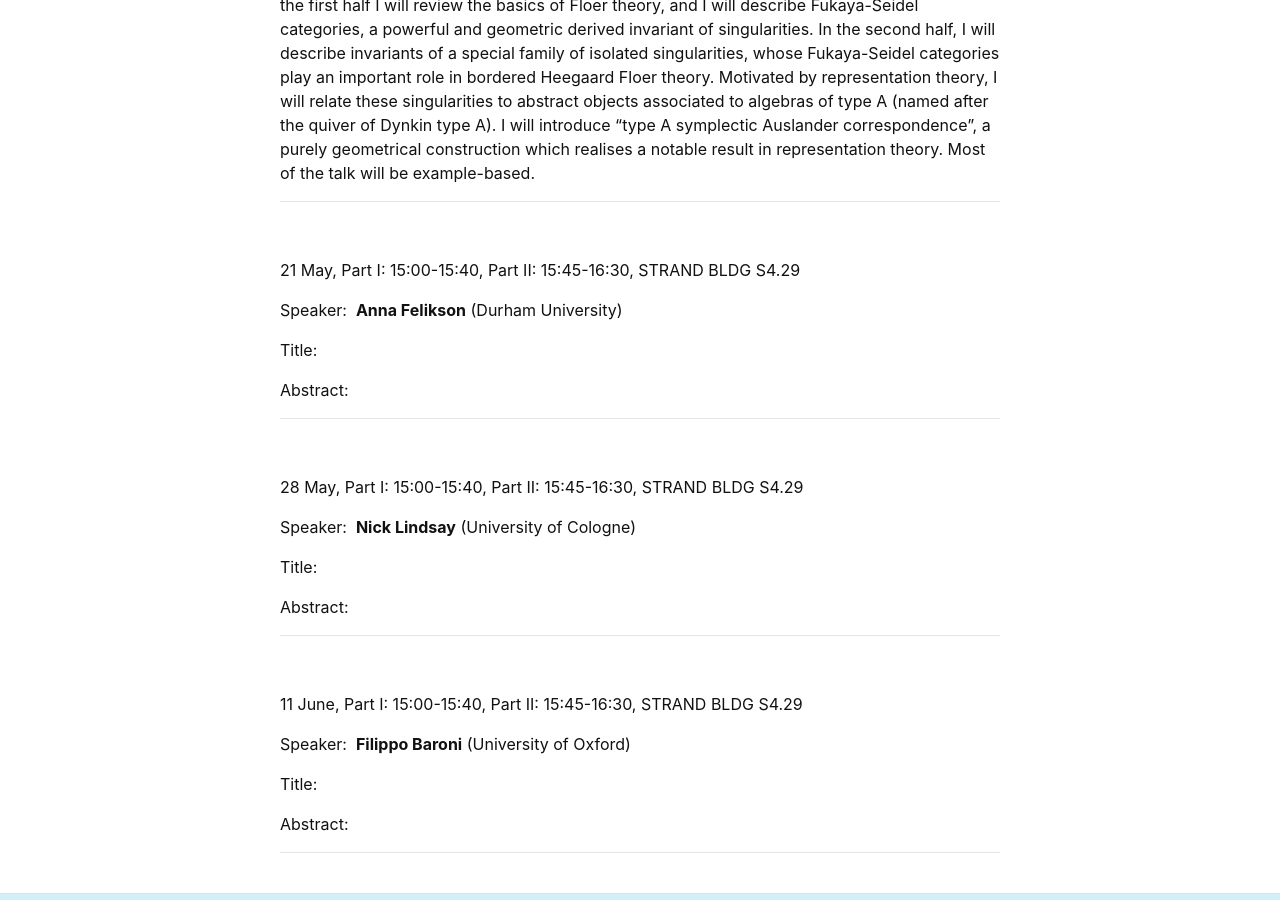
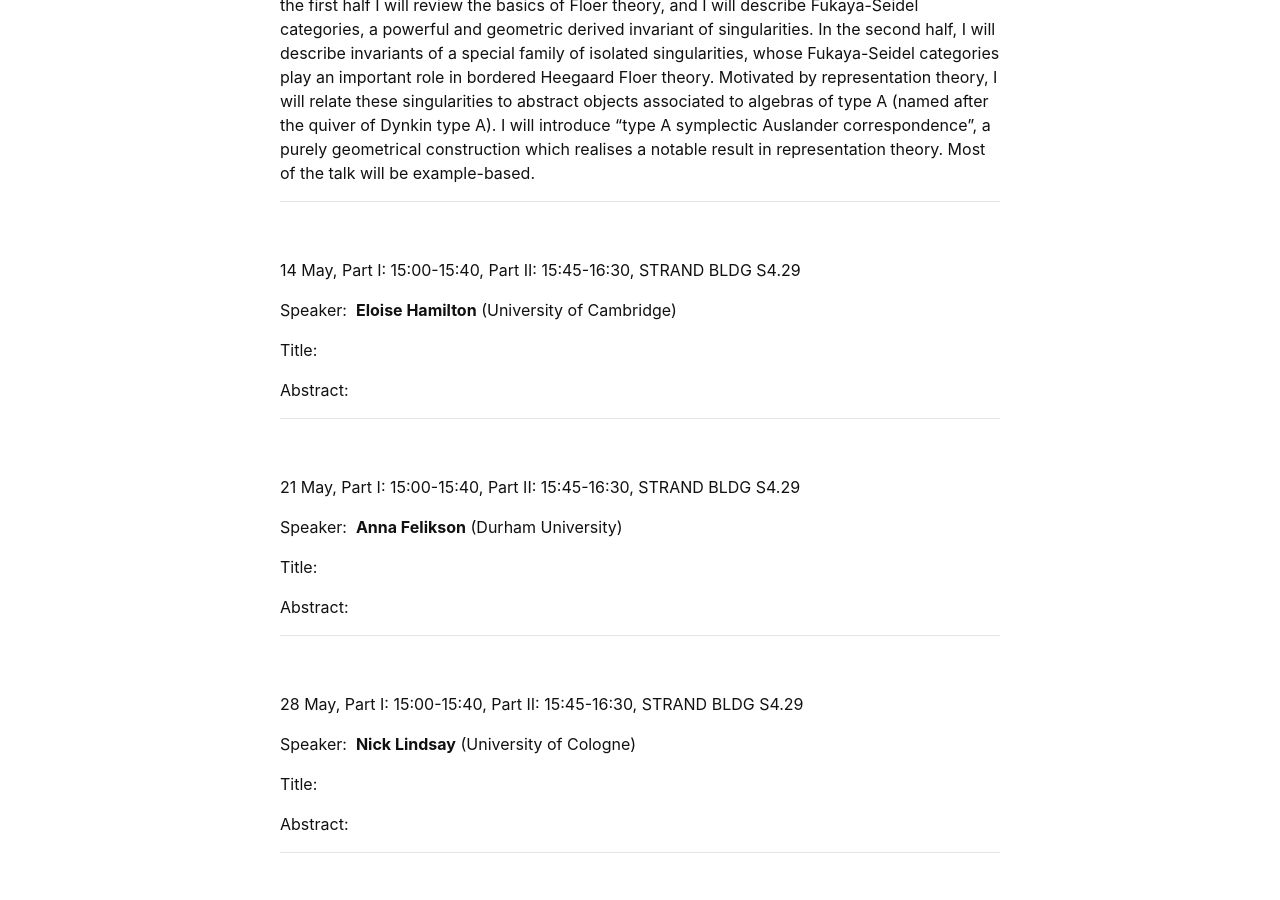
Before and after one commit to kcl-geometry-seminar/kcl-geometry-seminar.github.io, a Jekyll site: the page built from pages/index.md, in a window 1280 px wide and 900 px high, scrolled down 1274 px. Built offline with Jekyll 4.4.1, drawn with Linux system fonts in a browser that asks for light colours; a script that is not in the unit is left out.

Commit message:
Update index.md

```diff
--- a/pages/index.md
+++ b/pages/index.md
@@ -45,6 +45,19 @@ Title:&nbsp; Type A symplectic Auslander correspondence
 Abstract:&nbsp; In this talk, we will study invariants of complex isolated hypersurface singularities. In the first half I will review the basics of Floer theory, and I will describe Fukaya-Seidel categories, a powerful and geometric derived invariant of singularities. In the second half, I will describe invariants of a special family of isolated singularities, whose Fukaya-Seidel categories play an important role in bordered Heegaard Floer theory. Motivated by representation theory, I will relate these singularities to abstract objects associated to algebras of type A (named after the quiver of Dynkin type A). I will introduce “type A symplectic Auslander correspondence”, a purely geometrical construction which realises a notable result in representation theory. Most of the talk will be example-based.
 
 ---------------------------------------------------------
+
+<br />
+
+14 May, Part I: 15:00-15:40, Part II: 15:45-16:30, STRAND BLDG S4.29
+
+Speaker:&nbsp; **Eloise Hamilton** (University of Cambridge)
+
+Title:&nbsp;
+
+Abstract:&nbsp;
+
+---------------------------------------------------------
+
 <br />
 
 21 May, Part I: 15:00-15:40, Part II: 15:45-16:30, STRAND BLDG S4.29
```
